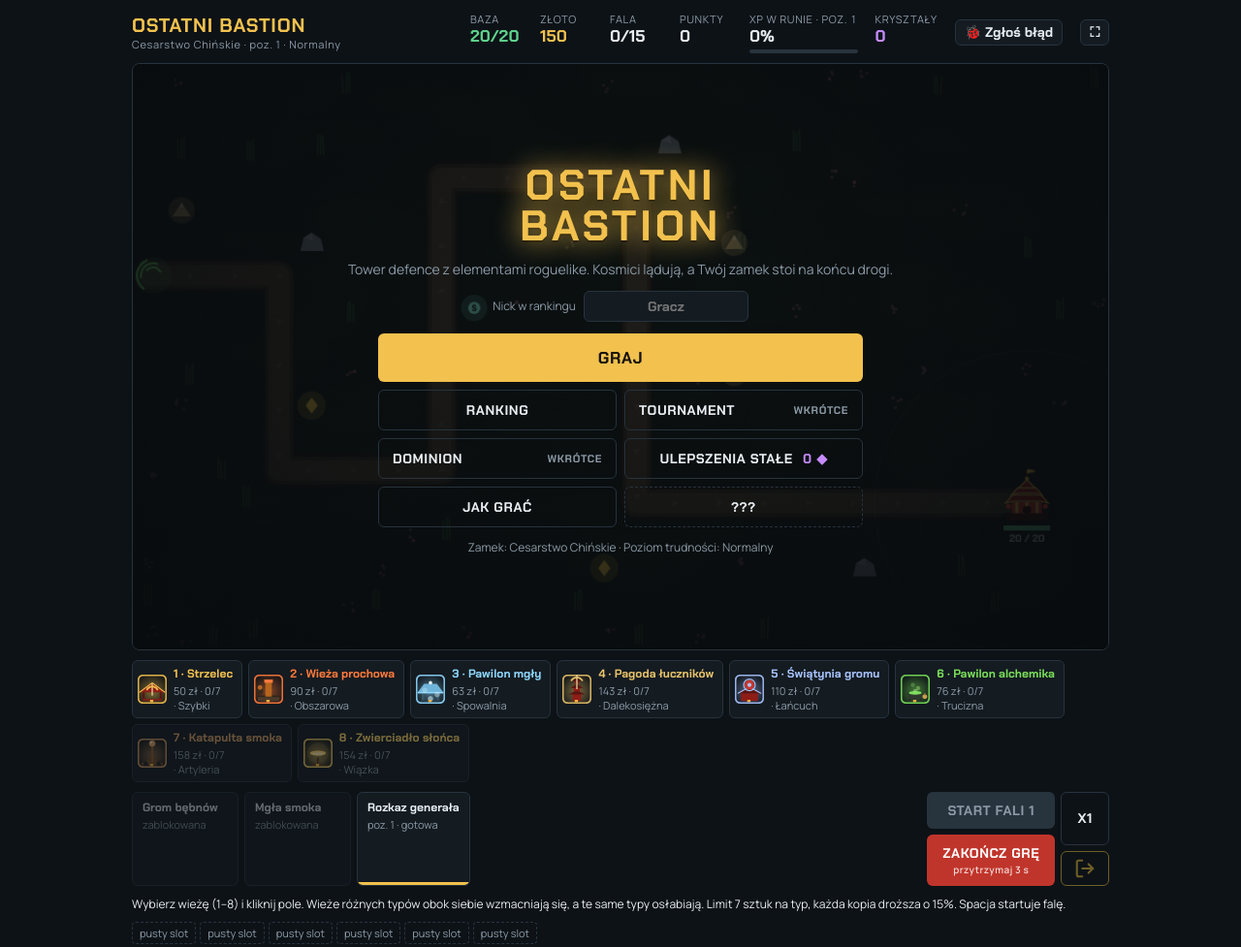
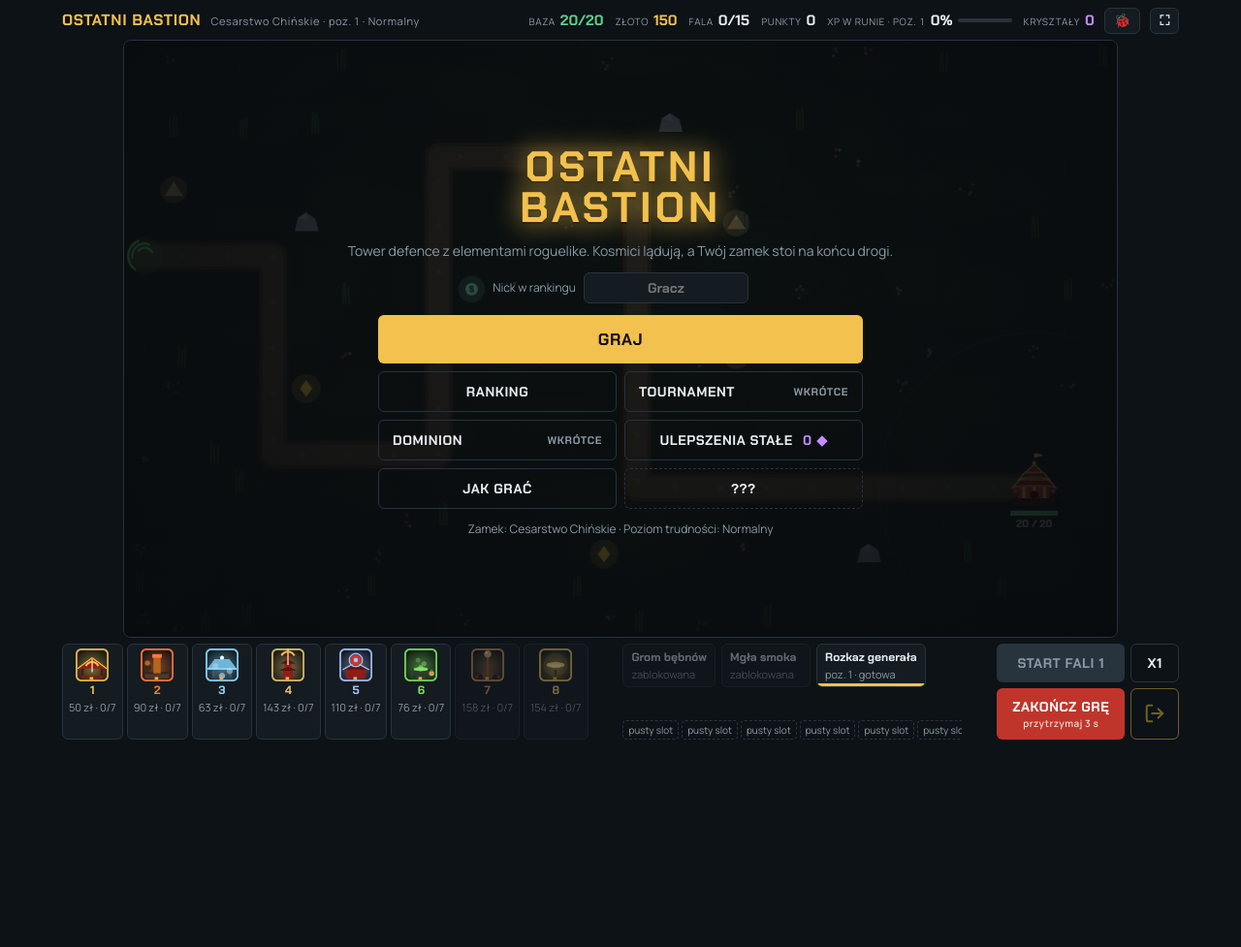
Before and after one commit to Barel0/ostatni-bastion, a plain HTML site: page index.html in a window 1280 px wide. Shown: the whole page at 97% size. After the commit the page ends 800 px from the top, so only its background shows below. Drawn offline with Linux system fonts and the light colour scheme.

Commit message:
Uklad kompakt na komputerze: cienka belka u gory, jedna belka na dole, info wiezy jako dymek
- Plansza skalowana do wysokosci okna, wysrodkowana
- Dolna belka: wieze z licznikami n/7 | umiejetnosci i przedmioty | sterowanie
- Info o zaznaczonej wiezy (sasiedztwo, pary) jako dymek na dole planszy
- Telefon poziomo: licznik wiezy nie zawija sie, dymek wyzej

Co-Authored-By: Claude Sonnet 5.5 <noreply@anthropic.com>

```diff
--- a/index.html
+++ b/index.html
@@ -150,7 +150,11 @@ button{font:inherit;color:var(--text);cursor:pointer}
 .sk small{color:var(--muted);font-size:11px}
 .sk i{position:absolute;left:0;bottom:0;height:3px;background:var(--accent);width:calc(var(--p,1)*100%)}
 .sk.lock{opacity:.4}
-.info{display:flex;flex-wrap:wrap;gap:10px 18px;align-items:center;justify-content:space-between;min-height:40px;color:var(--muted)}
+/* Info o zaznaczonej wieży to dymek na dole planszy (widoczny tylko po zaznaczeniu wieży) */
+.info{position:absolute;left:8px;bottom:8px;z-index:4;max-width:calc(100% - 16px);display:none;flex-wrap:wrap;gap:6px 14px;align-items:center;background:rgba(10,14,18,.94);border:1px solid var(--line);border-radius:10px;padding:6px 12px;color:var(--muted)}
+#app.hassel .info{display:flex}
+.mid{display:flex;flex-direction:column;gap:4px;justify-content:space-between}
+em.nm{font-style:normal}
 .sel{display:flex;flex-wrap:wrap;gap:8px 14px;align-items:center;color:var(--text)}
 .sel b{font-family:var(--display)}
 .slots{display:flex;gap:4px;flex-wrap:wrap}
@@ -167,6 +171,39 @@ html:fullscreen #app{max-width:none;padding:8px 14px 10px;gap:8px}
 html:fullscreen .board{width:min(100%,calc((100vh - 250px)*1.6667));margin:0 auto}
 html:-webkit-full-screen #app{max-width:none;padding:8px 14px 10px;gap:8px}
 html:-webkit-full-screen .board{width:min(100%,calc((100vh - 250px)*1.6667));margin:0 auto}
+}
+/* Komputer (układ „kompakt”): cienka belka u góry, plansza, jedna belka na dole (wieże | umiejętności i przedmioty | sterowanie). Plansza skaluje się do wysokości okna. */
+@media (min-width:900px) and (min-height:541px){
+#app{max-width:max(1180px,min(1320px,calc((100vh - 184px)*1.6667 + 28px)));padding:8px 14px 10px;gap:6px}
+html:fullscreen #app{max-width:max(1180px,min(1320px,calc((100vh - 184px)*1.6667 + 28px)));padding:8px 14px 10px;gap:6px}
+html:fullscreen .board{width:min(100%,calc((100vh - 184px)*1.6667))}
+.board{width:min(100%,calc((100vh - 184px)*1.6667));margin:0 auto}
+.hud{flex-wrap:wrap;gap:4px 12px}
+h1{flex-direction:row;align-items:baseline;gap:10px;font-size:16px;white-space:nowrap}
+.hud .rt{flex-wrap:nowrap;gap:10px}
+.stats{flex-wrap:nowrap;gap:12px}
+#bug{font-size:0;padding:4px 9px}
+#bug::before{content:"\1F41E";font-size:14px}
+.st{flex-direction:row;align-items:baseline;gap:5px;min-width:0;white-space:nowrap}
+.st small{font-size:10px}
+.info{max-width:62%}
+.st b{font-size:15px}
+.st .xpbar{width:56px;margin:0;align-self:center}
+.bar{flex-wrap:wrap;gap:8px 12px;justify-content:space-between}
+#towers{flex-wrap:nowrap;gap:4px}
+.tb{flex-direction:column;align-items:center;gap:1px;padding:4px 6px;min-width:58px}
+.tb canvas{width:34px;height:34px}
+.tb span{align-items:center}
+.tb .nm,.tb .role{display:none}
+#skills{flex-wrap:nowrap}
+.sk{min-width:92px;padding:5px 8px}
+.mid{min-width:350px}
+.slots{flex-wrap:nowrap;gap:3px;contain:inline-size;overflow:hidden}
+.slot{flex:1;text-align:center;white-space:nowrap;padding:2px 5px;font-size:10px}
+.bar>.grp:last-child{display:grid;grid-template-columns:auto auto;gap:6px;align-content:stretch}
+.col{display:contents}
+#go{order:1}#spd{order:2}#quit{order:3}#exit{order:4}
+#app.inmodal .info{visibility:hidden}
 }
 /* Ranking */
 .tabs{display:flex;flex-wrap:wrap;gap:6px}
@@ -234,13 +271,13 @@ h1{display:none}
 #bug{font-size:0;padding:3px 8px}
 #bug::before{content:"\1F41E";font-size:13px}
 .board{width:min(100vw,calc(100vh*1.6667));width:min(100vw,calc(100dvh*1.6667));border-radius:0;border:0}
-.bar{display:contents}
+.bar,.mid{display:contents}
 #towers{position:fixed;left:50%;bottom:4px;transform:translateX(-50%);z-index:6;display:flex;flex-wrap:nowrap;gap:3px;background:rgba(10,14,18,.8);border:1px solid var(--line);border-radius:12px;padding:3px}
 .tb{flex-direction:column;padding:3px 5px;background:transparent;border:1px solid transparent;align-items:center}
 .tb.on{border-color:var(--accent);background:var(--panel2)}
 .tb b,.tb .role{display:none}
 .tb canvas{width:30px;height:30px}
-.tb small{font-size:10px}
+.tb small{font-size:10px;white-space:nowrap}
 #skills{position:fixed;left:6px;top:50%;transform:translateY(-50%);flex-direction:column;z-index:6;gap:4px}
 .sk{min-width:78px;padding:4px 6px}
 .sk small{display:none}
@@ -248,7 +285,7 @@ h1{display:none}
 .bar>.grp:last-child{position:fixed;right:6px;top:50%;transform:translateY(-50%);z-index:6;flex-direction:column;gap:4px}
 .btn{padding:7px 9px;font-size:12px}
 .btn.red small{font-size:9px}
-.info{position:fixed;left:50%;bottom:62px;transform:translateX(-50%);z-index:6;min-height:0;background:rgba(10,14,18,.92);border:1px solid var(--line);border-radius:10px;padding:4px 10px;display:none;width:max-content;max-width:calc(100vw - 260px)}
+.info{position:fixed;left:50%;bottom:66px;transform:translateX(-50%);z-index:6;min-height:0;background:rgba(10,14,18,.92);border:1px solid var(--line);border-radius:10px;padding:4px 10px;display:none;width:max-content;max-width:calc(100vw - 260px)}
 #app.hassel .info{display:flex}
 .sel{gap:6px 10px;font-size:12px}
 .sel>span:nth-child(2){display:none}
@@ -278,11 +315,12 @@ h1{display:none}
     <canvas id="cv" aria-label="Plansza gry"></canvas>
     <div class="lvwrap L" id="lvww" hidden><button type="button" class="lvbtn" id="lvwb" data-act="lv-toggle" data-k="wave"></button><div class="lvpan" id="lvwp" hidden></div></div>
     <div class="lvwrap R" id="lvw" hidden><button type="button" class="lvbtn" id="lvb" data-act="lv-toggle" data-k="level"></button><div class="lvpan" id="lvp" hidden></div></div>
+    <section class="info"><div id="sel" class="sel"></div></section>
     <div class="ov" id="ov" hidden></div>
   </div>
   <section class="bar">
     <div class="grp" id="towers"></div>
-    <div class="grp" id="skills"></div>
+    <div class="mid"><div class="grp" id="skills"></div><div id="items" class="slots"></div></div>
     <div class="grp">
       <div class="col">
         <button class="btn" id="go" type="button">Start fali</button>
@@ -293,10 +331,6 @@ h1{display:none}
         <button class="btn ghost exit" id="exit" type="button" title="Wyjdź do menu startowego (gra zostanie wstrzymana)" aria-label="Wyjdź do menu startowego"><svg viewBox="0 0 24 24" width="22" height="22" fill="none" stroke="currentColor" stroke-width="2.2" stroke-linecap="round" stroke-linejoin="round" aria-hidden="true"><path d="M9 21H5a2 2 0 0 1-2-2V5a2 2 0 0 1 2-2h4"/><polyline points="16 17 21 12 16 7"/><line x1="21" y1="12" x2="9" y2="12"/></svg></button>
       </div>
     </div>
-  </section>
-  <section class="info">
-    <div id="sel" class="sel"></div>
-    <div id="items" class="slots"></div>
   </section>
 </div>
 <div id="rot" role="dialog" aria-modal="true" aria-labelledby="rott"><div class="rotph" aria-hidden="true"></div><h2 id="rott">Obróć telefon poziomo</h2><p>Plansza będzie około 2× większa, a przyciski wygodniejsze do dotykania.</p><p id="rotnote"></p><button type="button" class="btn" data-act="rot-go">Obróć i graj</button><button type="button" class="btn ghost" data-act="rot-off">Graj w pionie</button></div>
@@ -1904,7 +1938,7 @@ function setHTML(id,html){if(cache[id]!==html){cache[id]=html;$(id).innerHTML=ht
 function initTowerBar(){
   $('towers').innerHTML=TKEYS.map(function(k){
     var d=S.tinfo[k];
-    return '<button type="button" class="tb" id="tb-'+k+'" data-act="build" data-k="'+k+'" title="'+d.n+' · '+ROLE[k]+' · '+twText(d.tw)+'"><canvas id="ti-'+k+'" width="60" height="60"></canvas><span><b style="color:'+d.col+'">'+d.key+' · '+d.n+'</b><small id="tc-'+k+'"></small></span></button>';
+    return '<button type="button" class="tb" id="tb-'+k+'" data-act="build" data-k="'+k+'" title="'+d.n+' · '+ROLE[k]+' · '+twText(d.tw)+'"><canvas id="ti-'+k+'" width="60" height="60"></canvas><span><b style="color:'+d.col+'">'+d.key+'<em class="nm"> · '+d.n+'</em></b><small id="tc-'+k+'"></small></span></button>';
   }).join('');
   TKEYS.forEach(function(k){
     var c=$('ti-'+k);if(!c||!c.getContext)return;
```
Also changed, not shown: 1 other file.
